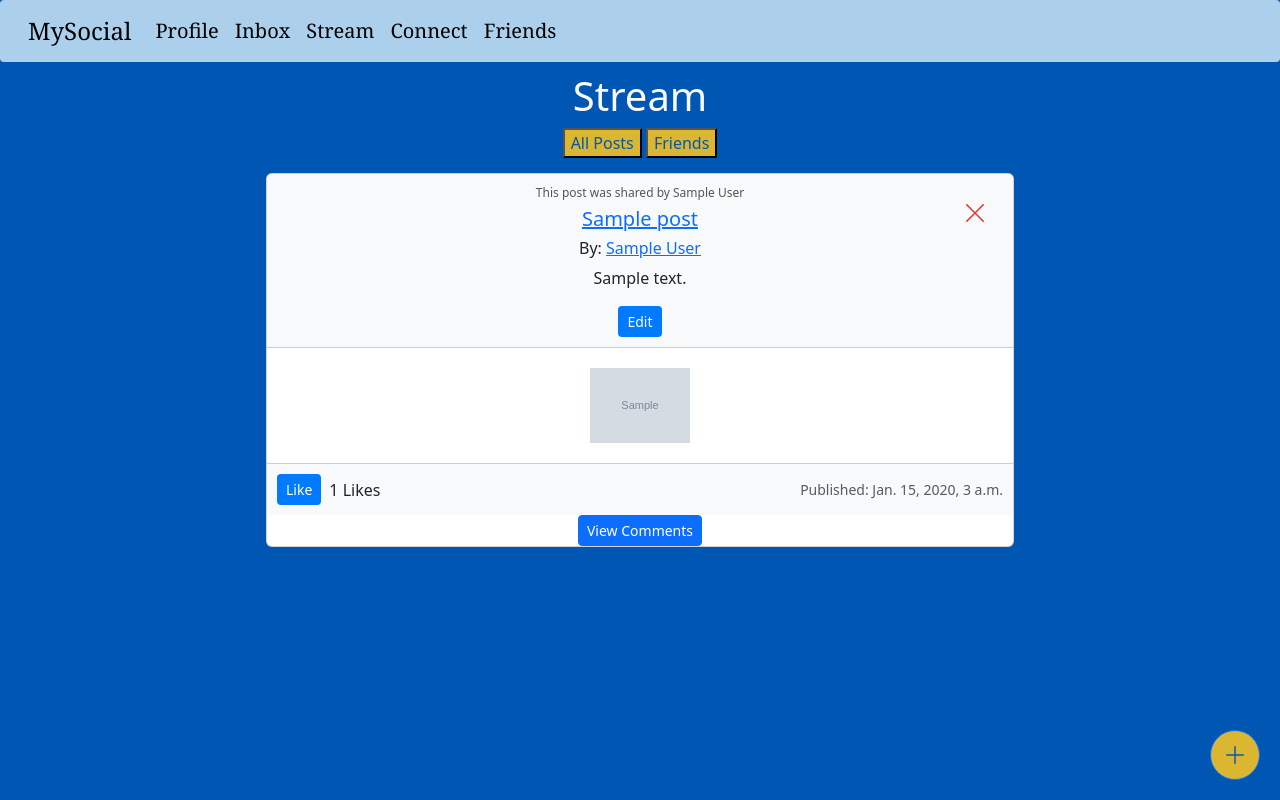
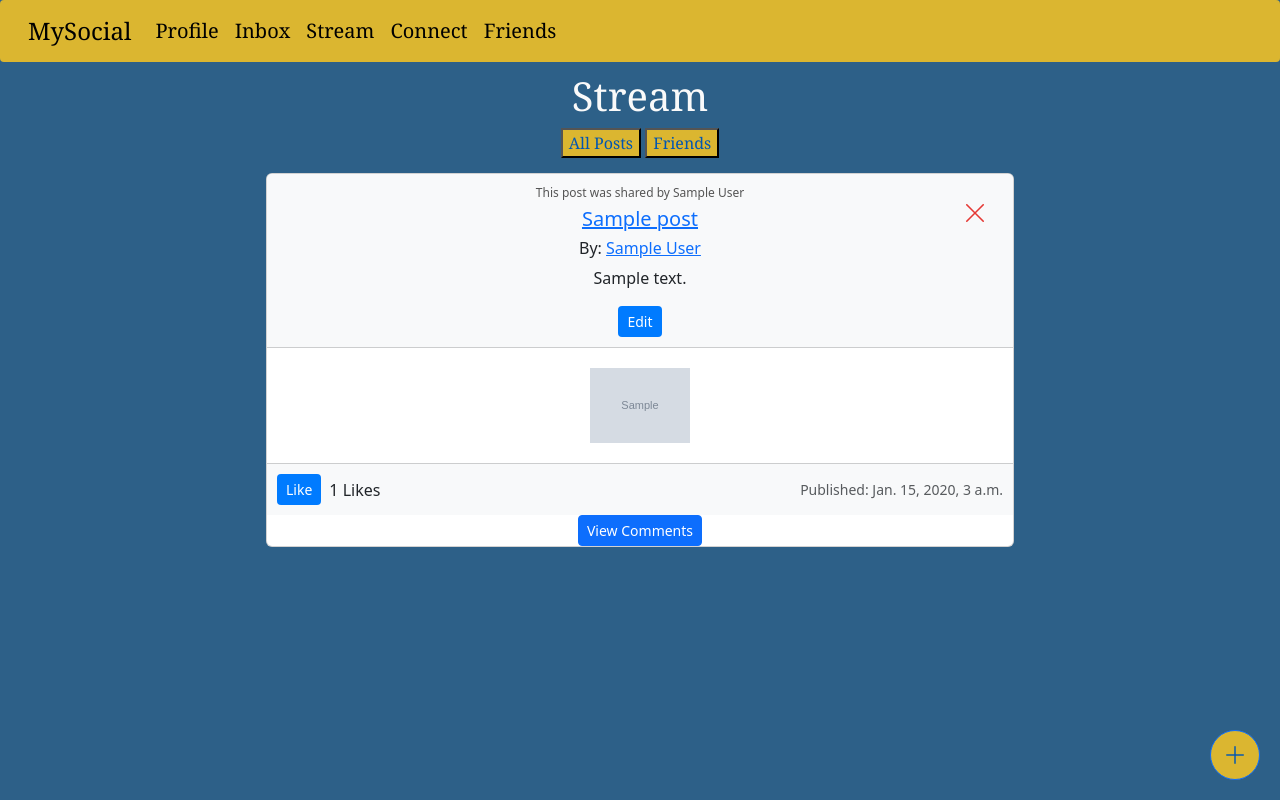
Before and after one commit to momo3404/MySocial, a Django app: page /mysocial/posts/00000000-0000-0000-0000-000000000001/ in a window 1280 px wide. Run offline with Django 4.2, Linux system fonts and the light colour scheme; tables that the repository leaves empty hold one stand-in row (values such as "Sample post"); grey boxes marked "Sample" are stand-in pictures.

Commit message:
ui changes

```diff
--- a/mysocial/templates/base/mysocial/edit_profile.html
+++ b/mysocial/templates/base/mysocial/edit_profile.html
@@ -71,7 +71,7 @@
     </style>
 </head>
 
-<nav class="navbar navbar-expand-lg navbar-light" style="background-color: #acd0ec;">
+<nav class="navbar navbar-expand-lg navbar-light" style="background-color: #DBB630;">
   <div class="container-fluid">
     <a class="navbar-brand" style ="font-family: Georgia, 'Times New Roman', Times, serif; font-size: 150%;" href="{% url 'mysocial:login' %}">MySocial</a>
     <button class="navbar-toggler" type="button" data-bs-toggle="collapse" data-bs-target="#navbarNavDropdown" aria-controls="navbarNavDropdown" aria-expanded="false" aria-label="Toggle navigation">
--- a/mysocial/templates/base/mysocial/post_detail.html
+++ b/mysocial/templates/base/mysocial/post_detail.html
@@ -61,7 +61,7 @@
     </style>
 </head>
 
-<nav class="navbar navbar-expand-lg navbar-light" style="background-color: #acd0ec;">
+<nav class="navbar navbar-expand-lg navbar-light" style="background-color: #DBB630;">
     <div class="container-fluid">
       <a class="navbar-brand" style ="font-family: Georgia, 'Times New Roman', Times, serif; font-size: 150%;" href="{% url 'mysocial:login' %}">MySocial</a>
       <button class="navbar-toggler" type="button" data-bs-toggle="collapse" data-bs-target="#navbarNavDropdown" aria-controls="navbarNavDropdown" aria-expanded="false" aria-label="Toggle navigation">
--- a/mysocial/templates/base/mysocial/public_profile.html
+++ b/mysocial/templates/base/mysocial/public_profile.html
@@ -116,7 +116,7 @@
 
 </head>
 
-<nav class="navbar navbar-expand-lg navbar-light" style="background-color: #acd0ec;">
+<nav class="navbar navbar-expand-lg navbar-light" style="background-color: #DBB630;">
     <div class="container-fluid">
       <a class="navbar-brand" style ="font-family: Georgia, 'Times New Roman', Times, serif; font-size: 150%;" href="{% url 'mysocial:login' %}">MySocial</a>
       <button class="navbar-toggler" type="button" data-bs-toggle="collapse" data-bs-target="#navbarNavDropdown" aria-controls="navbarNavDropdown" aria-expanded="false" aria-label="Toggle navigation">
--- a/mysocial/templates/base/mysocial/remote.html
+++ b/mysocial/templates/base/mysocial/remote.html
@@ -31,7 +31,7 @@
     </style>
 </head>
 
-<nav class="navbar navbar-expand-lg navbar-light" style="background-color: #acd0ec;">
+<nav class="navbar navbar-expand-lg navbar-light" style="background-color: #DBB630;">
     <div class="container-fluid">
       <a class="navbar-brand" style ="font-family: Georgia, 'Times New Roman', Times, serif; font-size: 150%;" href="{% url 'mysocial:login' %}">MySocial</a>
       <button class="navbar-toggler" type="button" data-bs-toggle="collapse" data-bs-target="#navbarNavDropdown" aria-controls="navbarNavDropdown" aria-expanded="false" aria-label="Toggle navigation">
--- a/mysocial/templates/base/mysocial/stream_posts.html
+++ b/mysocial/templates/base/mysocial/stream_posts.html
@@ -83,7 +83,7 @@
     </style>
 </head>
 
-<nav class="navbar navbar-expand-lg navbar-light" style="background-color: #acd0ec;">
+<nav class="navbar navbar-expand-lg navbar-light" style="background-color: #DBB630;">
     <div class="container-fluid">
       <a class="navbar-brand" style ="font-family: Georgia, 'Times New Roman', Times, serif; font-size: 150%;" href="{% url 'mysocial:login' %}">MySocial</a>
       <button class="navbar-toggler" type="button" data-bs-toggle="collapse" data-bs-target="#navbarNavDropdown" aria-controls="navbarNavDropdown" aria-expanded="false" aria-label="Toggle navigation">
@@ -126,17 +126,17 @@
     </div>
 </nav>
 
-<body class="h-100 gradient-form" style="background-color: #0056b3;">
+<body class="h-100 gradient-form" style="background-color: #2d6088;">
 
 
     <div class="text-center" style="color: #faFafa;">
         <div class="center">
-            <h1>Stream</h1>
+            <h1 style = "font-family: Georgia;">Stream</h1>
             <div class="tab">
                 <!-- Form for showing all posts -->
                 <form action="" method="get">
-                    <button style= "margin-bottom: 15px; background-color:#DBB630; color:#0056b3;" type="submit" name="action" value="all">All Posts</button>
-                    <button style= "margin-bottom: 15px; background-color:#DBB630; color:#0056b3;" type="submit" name="action" value="friends">Friends</button>
+                    <button style= "margin-bottom: 15px; background-color:#DBB630; color:#0056b3; font-family: Georgia;" type="submit" name="action" value="all">All Posts</button>
+                    <button style= "margin-bottom: 15px; background-color:#DBB630; color:#0056b3; font-family: Georgia;" type="submit" name="action" value="friends">Friends</button>
                 </form>
 
                 </div>
--- a/mysocial/templates/base/registration/register.html
+++ b/mysocial/templates/base/registration/register.html
@@ -15,9 +15,9 @@
 </nav>
 
 
-<body class="h-100 gradient-form" style="background-color: #039BE5;">
-    <h2>Register</h2>
-    <form method="post">
+<body class="h-100 gradient-form" style="background-color: #2d6088; color: #EEEEEE;">
+    <h2 style="margin-left: 20px; font-family: Georgia;">Register</h2>
+    <form method="post" style="margin-left: 20px; font-family: Georgia;">
         {% csrf_token %}
         {{ form.as_p }}
         <div class="text-left">
--- a/mysocial/urls.py
+++ b/mysocial/urls.py
@@ -4,7 +4,7 @@ from . import views
 
 app_name = 'mysocial'
 urlpatterns = [
-    path("", views.index, name="index"),
+    path("", views.CustomLoginView.as_view(), name="login"),
     path('register/', views.register, name="register" ),
     path('login/', views.CustomLoginView.as_view(), name='login'),
     path('remote/', views.remote, name='remote'),
```
Also changed, not shown: mysocial/templates/base/mysocial/friends_list.html (+11 -1 lines), mysocial/templates/base/mysocial/inbox.html (+21 -12 lines), mysocial/templates/base/registration/login.html (+11 -2 lines).
